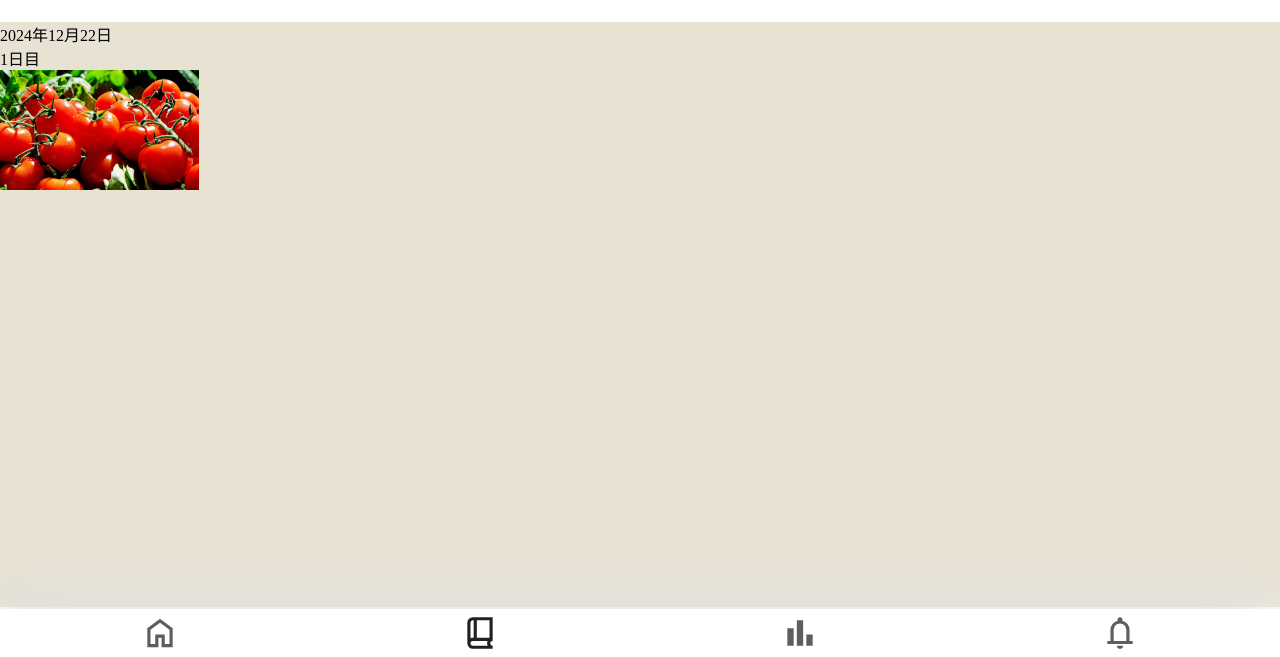
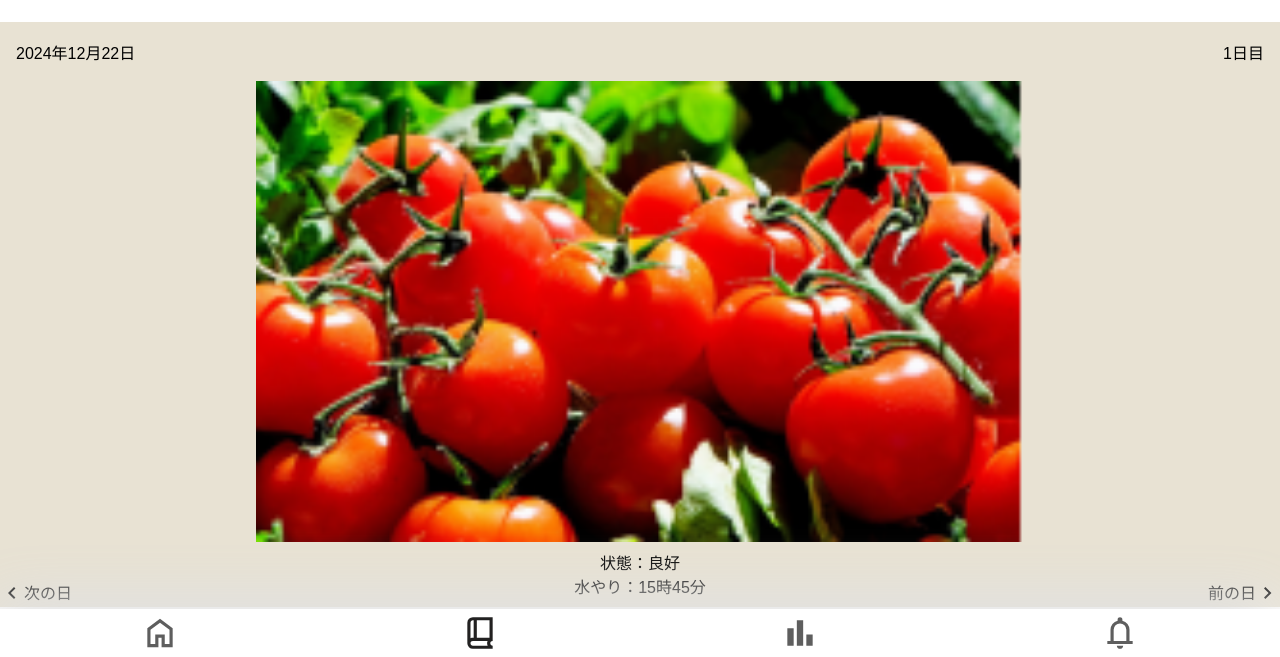
Before and after one commit to tsubame-rustica/webiot-2024-web, a plain HTML site: page daily/index.html in a window 1280 px wide. Shown: the part 143-800 px from the top of the page. Drawn offline with Linux system fonts and the light colour scheme; a web font is replaced by a local one.

Commit message:
add daily page

```diff
--- a/daily/index.html
+++ b/daily/index.html
@@ -37,11 +37,28 @@
             <div class="thumbnail">
                 <img src="/src/pic/thumbnail.png" alt="">
             </div>
-            <div class="status"></div>
-            <div class="memo"></div>
+            <div class="status">
+                <div class="state">状態：良好</div>
+                <div class="watering">水やり：15時45分</div>
+            </div>
+            <div class="memo">
+                <div class="memo-header">メモ</div>
+                <div class="text">
+                    <p>今日は晴れでした。気温は20度でした。</p>
+                    <p>水やりをしました。植物たちが元気そうで何よりです。</p>
+                </div>
+            </div>
+            <div class="archivements">
+                <div class="arc-header">実績</div>
+                <div class="text"><p><span class="arc"><a href="">初めての水やり</a></span>を達成した</p></div>
+            </div>
             <div class="arrow">
-                <div class="next"></div>
-                <div class="prev"></div>
+                <div class="next">
+                    <img src="/src/pic/left-arrow.svg" alt=""><span> 次の日</span>
+                </div>
+                <div class="prev">
+                    <span>前の日</span><img src="/src/pic/right-arrow.svg" alt="">
+                </div>
             </div>
         </div>
     </main>
--- a/src/css/daily.css
+++ b/src/css/daily.css
@@ -38,10 +38,93 @@ main .month-list ul li a {
 }
 
 main .daily {
+    position: relative;
     width: 100%;
     height: 85%;
     margin: 2% 0 6% 0;
+    font-family: 'Zen Kurenaido', sans-serif;
     overflow: hidden;
     overflow-y: scroll;
     background-color: #E8E2D3;
 }
+
+main .daily .daily-header {
+    width: calc(100% - 2rem);
+    height: 10%;
+    display: flex;
+    justify-content: space-between;
+    align-items: center;
+    padding: 0 1rem;
+}
+
+main .daily .thumbnail {
+    width: 100%;
+    display: flex;
+    justify-content: center;
+}
+
+main .daily .thumbnail img {
+    width: 60%;
+}
+
+main .daily .status {
+    width: 100%;
+    display: flex;
+    flex-direction: column;
+    justify-content: center;
+    align-items: center;
+    padding: .5rem 0;
+}
+
+main .daily .memo {
+    width: 100%;
+    display: flex;
+    flex-direction: column;
+    justify-content: left;
+}
+
+main .daily :where(.memo, .archivements) > *:nth-child(1) {
+    width: max-content;
+    padding: 0 1rem;
+}
+
+main .daily .memo .text {
+    width: 80%;
+    height: 5rem;
+    margin: .5rem auto;
+    margin-top: 0;
+    overflow-y: scroll;
+}
+
+main .daily .archivements .text {
+    width: 80%;
+    height: 2rem;
+    margin: .5rem auto;
+    margin-top: 0;
+    overflow-y: scroll;
+}
+
+main .daily :where(.memo, .archivements) .text * {
+    margin: 0;
+    text-decoration: underline;
+}
+
+main .daily .arrow {
+    position: absolute;
+    display: flex;
+    justify-content: space-between;
+    width: 100%;
+    bottom: 1%;
+}
+
+main .daily .arrow > * {
+    display: flex;
+    flex-direction: row;
+    align-items: center;
+    height: 1rem;
+}
+
+main .daily .arrow > * > span {
+    position: relative;
+    bottom: 1px;
+}
```
Also changed, not shown: src/pic/left-arrow.svg (added), src/pic/right-arrow.svg (added), 1 other file.
